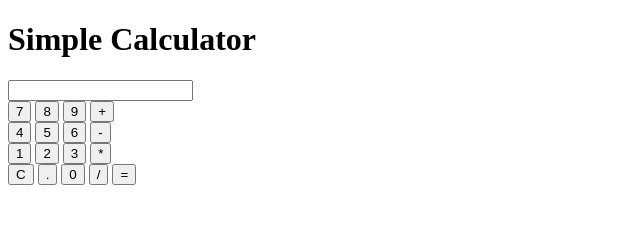
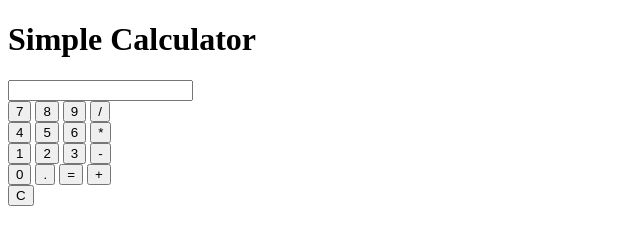
Before and after one commit to BhumikaSingh-27/simple-calculator-app, a plain HTML site: page index.html in a window 1280 px wide. Shown: the whole page, without its empty margins (0-640 px from the left). Drawn offline with Linux system fonts and the light colour scheme.

Commit message:
structure updated

```diff
--- a/index.html
+++ b/index.html
@@ -13,33 +13,34 @@
     <h1>Simple Calculator</h1>
     <section>
 
-        <div clss="main-container">
+        <div class="main-container">
             <input type="text" />
             <div class="container">
                 <button class="btn-num">7</button>
                 <button class="btn-num">8</button>
                 <button class="btn-num">9</button>
-                <button class="btn-num">+</button>
+                <button class="btn-num">/</button>
             </div>
             <div class="container">
                 <button class="btn-num">4</button>
                 <button class="btn-num">5</button>
                 <button class="btn-num">6</button>
-                <button class="btn-num">-</button>
+                <button class="btn-num">*</button>
             </div>
             <div class="container">
                 <button class="btn-num">1</button>
                 <button class="btn-num">2</button>
                 <button class="btn-num">3</button>
-                <button class="btn-num">*</button>
+                <button class="btn-num">-</button>
             </div>
             <div class="container">
-                <button class="btn-num">C</button>
+                <button class="btn-num">0</button>
                 <button class="btn-num">.</button>
-                <button class="btn-num">0</button>
-                <button class="btn-num">/</button>
                 <button class="btn-num">=</button>
+                <button class="btn-num">+</button>
+
             </div>
+            <button class="btn-num">C</button>
         </div>
     </section>
     <script src="app.js"></script>
```
